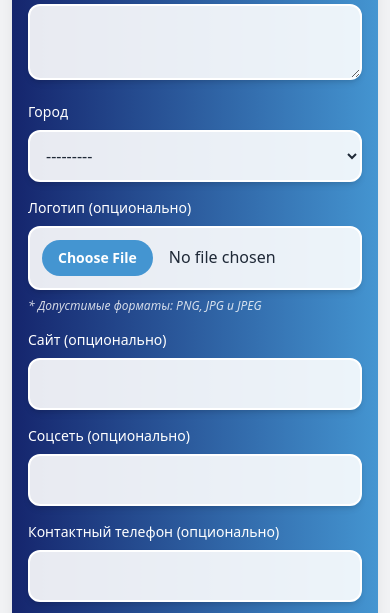
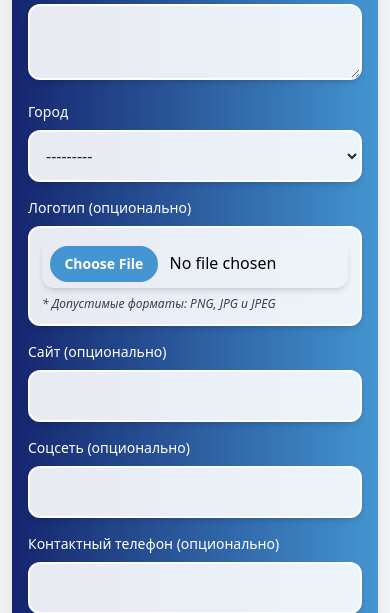
Before and after one commit to zzzatoox/good_deed_map, a Django app: page /nko/add/ in a window 390 px wide. Shown: the part 648-1261 px from the top of the page. Run offline with Django 5.2, Linux system fonts and the light colour scheme; the visitor is signed in with stand-in values (Sample User, id 1); data that the repository does not hold is empty; some libraries are stand-ins or nearby versions.

Commit message:
feat: enhance file input styling for better dark mode support and responsiveness

```diff
--- a/static/css/add_nko.css
+++ b/static/css/add_nko.css
@@ -162,3 +162,107 @@ select {
     font-size: 14px; /* Чуть меньший размер для мобильных */
   }
 }
+
+/* File input: make container background show through and style the selector button
+   so it respects dark mode. We target both modern ::file-selector-button and
+   vendor-prefixed pseudo-elements for broader support. Use !important to override
+   utility classes like `bg-white` applied via Tailwind. */
+.file-input-container input[type="file"] {
+  background: transparent !important;
+  color: inherit;
+  width: 100%;
+  border: none;
+  padding: 6px 8px;
+  outline: none;
+}
+
+/* Modern pseudo-element */
+.file-input-container input[type="file"]::file-selector-button {
+  margin-right: 0.75rem;
+  padding: 0.5rem 0.9rem;
+  border-radius: 999px;
+  border: none;
+  background-color: #4495d1;
+  color: #fff;
+  font-weight: 600;
+  cursor: pointer;
+}
+
+/* WebKit / Blink */
+.file-input-container input[type="file"]::-webkit-file-upload-button {
+  margin-right: 0.75rem;
+  padding: 0.5rem 0.9rem;
+  border-radius: 999px;
+  border: none;
+  background-color: #4495d1;
+  color: #fff;
+  font-weight: 600;
+  cursor: pointer;
+}
+
+/* IE/Edge older */
+.file-input-container input[type="file"]::-ms-browse {
+  margin-right: 0.75rem;
+  padding: 0.5rem 0.9rem;
+  border-radius: 999px;
+  border: none;
+  background-color: #4495d1;
+  color: #fff;
+  font-weight: 600;
+  cursor: pointer;
+}
+
+/* Dark mode overrides: make input area and button match dark container */
+.dark .file-input-container {
+  background-color: #374151 !important; /* dark gray-700 */
+}
+
+.dark .file-input-container input[type="file"] {
+  color: #e5e7eb; /* gray-200 */
+}
+
+.dark .file-input-container input[type="file"]::file-selector-button {
+  background-color: #4b5563; /* gray-600 */
+  color: #fff;
+}
+
+.dark .file-input-container input[type="file"]::-webkit-file-upload-button {
+  background-color: #4b5563;
+  color: #fff;
+}
+
+.dark .file-input-container input[type="file"]::-ms-browse {
+  background-color: #4b5563;
+  color: #fff;
+}
+
+/* If the input has an id (e.g. id_logo) and Tailwind classes set bg-white, override them */
+#id_logo,
+#logo {
+  background: transparent !important;
+}
+
+#id_logo::file-selector-button,
+#logo::file-selector-button {
+  background-color: #4495d1;
+  color: #fff;
+}
+
+.dark #id_logo::file-selector-button,
+.dark #logo::file-selector-button {
+  background-color: #4b5563;
+  color: #fff;
+}
+
+/* Ensure file input inherits container colors and fits layout */
+.file-input-container input[type="file"] {
+  background: transparent;
+  color: inherit;
+  width: 100%;
+  border: none;
+  padding: 6px 8px;
+}
+
+.dark .file-input-container input[type="file"] {
+  color: white;
+}
--- a/templates/nko/add_nko.html
+++ b/templates/nko/add_nko.html
@@ -20,7 +20,8 @@
     <link href="{% static 'css/add_nko.css' %}" rel="stylesheet" />
     <style>
       /* Убираем горизонтальную прокрутку */
-      html, body {
+      html,
+      body {
         overflow-x: hidden;
         max-width: 100vw;
       }
@@ -149,7 +150,9 @@
     </header>
 
     <!-- Main content area -->
-    <main class="flex items-center justify-center min-h-[calc(100vh-80px)] py-4 px-3 sm:px-4">
+    <main
+      class="flex items-center justify-center min-h-[calc(100vh-80px)] py-4 px-3 sm:px-4"
+    >
       <!-- Main form container -->
       <div
         class="nko-card bg-gradient-to-r from-[#15256D] to-[#4495D1] rounded-2xl sm:rounded-3xl shadow-xl p-4 sm:p-6 lg:p-8 dark:from-gray-800 dark:to-gray-700"
@@ -162,8 +165,7 @@
         </h2>
 
         <form method="post" enctype="multipart/form-data" class="w-full">
-          {% csrf_token %}
-          {{ form.non_field_errors }}
+          {% csrf_token %} {{ form.non_field_errors }}
 
           <div class="form-grid">
             <!-- Main column -->
@@ -173,8 +175,7 @@
                   class="block text-white text-sm font-medium mb-2 dark:text-gray-200"
                   >Название НКО</label
                 >
-                {{ form.name }}
-                {{ form.name.errors }}
+                {{ form.name }} {{ form.name.errors }}
               </div>
 
               <div>
@@ -182,9 +183,10 @@
                   class="block text-white text-sm font-medium mb-2 dark:text-gray-200"
                   >Направление деятельности (можно выбрать несколько)</label
                 >
-                <div class="categories-container bg-white bg-opacity-90 rounded-xl border-2 border-white p-3 sm:p-4 shadow-md dark:bg-gray-700 dark:border-gray-600">
-                  {{ form.categories }}
-                  {{ form.categories.errors }}
+                <div
+                  class="categories-container bg-white bg-opacity-90 rounded-xl border-2 border-white p-3 sm:p-4 shadow-md dark:bg-gray-700 dark:border-gray-600"
+                >
+                  {{ form.categories }} {{ form.categories.errors }}
                 </div>
               </div>
 
@@ -193,8 +195,7 @@
                   class="block text-white text-sm font-medium mb-2 dark:text-gray-200"
                   >Описание НКО</label
                 >
-                {{ form.description }}
-                {{ form.description.errors }}
+                {{ form.description }} {{ form.description.errors }}
               </div>
 
               <div>
@@ -202,8 +203,7 @@
                   class="block text-white text-sm font-medium mb-2 dark:text-gray-200"
                   >Функционал волонтеров (опционально)</label
                 >
-                {{ form.volunteer_functions }}
-                {{ form.volunteer_functions.errors }}
+                {{ form.volunteer_functions }} {{ form.volunteer_functions.errors }}
               </div>
 
               <div>
@@ -211,8 +211,7 @@
                   class="block text-white text-sm font-medium mb-2 dark:text-gray-200"
                   >Адрес</label
                 >
-                {{ form.address }}
-                {{ form.address.errors }}
+                {{ form.address }} {{ form.address.errors }}
               </div>
             </div>
 
@@ -223,8 +222,7 @@
                   class="block text-white text-sm font-medium mb-2 dark:text-gray-200"
                   >Город</label
                 >
-                {{ form.city }}
-                {{ form.city.errors }}
+                {{ form.city }} {{ form.city.errors }}
               </div>
 
               <div>
@@ -232,11 +230,21 @@
                   class="block text-white text-sm font-medium mb-2 dark:text-gray-200"
                   >Логотип (опционально)</label
                 >
-                {{ form.logo }}
-                {{ form.logo.errors }}
-                <p class="text-xs text-white text-opacity-80 mt-2 italic dark:text-gray-300">
-                  * Допустимые форматы: PNG, JPG и JPEG
-                </p>
+                <div
+                  class="file-input-container bg-white bg-opacity-90 rounded-xl border-2 border-white p-3 shadow-md dark:bg-gray-700 dark:border-gray-600"
+                >
+                  {{ form.logo }} {{ form.logo.errors }}
+                  <div
+                    id="logo-validation"
+                    class="file-validation-message"
+                    aria-live="polite"
+                  ></div>
+                  <p
+                    class="text-xs text-gray-700 mt-2 italic dark:text-gray-300"
+                  >
+                    * Допустимые форматы: PNG, JPG и JPEG
+                  </p>
+                </div>
               </div>
 
               <div>
@@ -244,8 +252,7 @@
                   class="block text-white text-sm font-medium mb-2 dark:text-gray-200"
                   >Сайт (опционально)</label
                 >
-                {{ form.website }}
-                {{ form.website.errors }}
+                {{ form.website }} {{ form.website.errors }}
               </div>
 
               <div>
@@ -253,8 +260,7 @@
                   class="block text-white text-sm font-medium mb-2 dark:text-gray-200"
                   >Соцсеть (опционально)</label
                 >
-                {{ form.other_social }}
-                {{ form.other_social.errors }}
+                {{ form.other_social }} {{ form.other_social.errors }}
               </div>
 
               <div>
@@ -262,8 +268,7 @@
                   class="block text-white text-sm font-medium mb-2 dark:text-gray-200"
                   >Контактный телефон (опционально)</label
                 >
-                {{ form.phone }}
-                {{ form.phone.errors }}
+                {{ form.phone }} {{ form.phone.errors }}
               </div>
 
               <div class="space-y-3">
```
